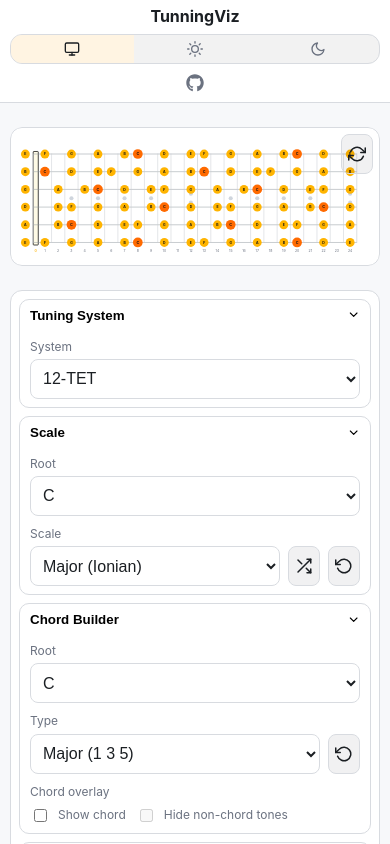
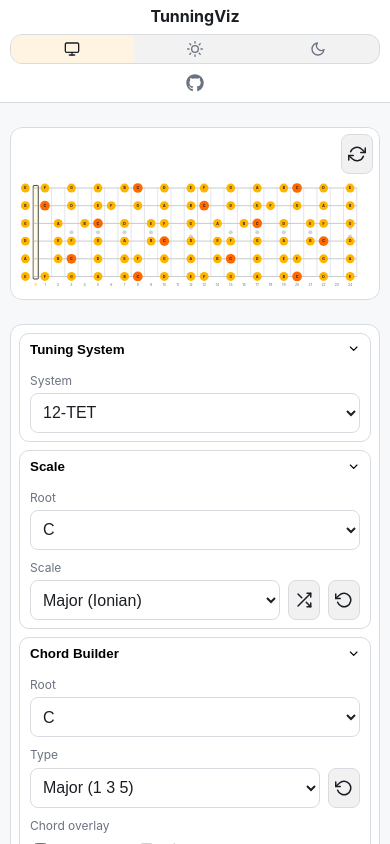
Before and after one commit to DMNerd/tuning-visualizer, a React (Vite) app: page / in a window 390 px wide. Shown: the top 844 px of the page. Built offline with nearby package versions, Linux system fonts and the light colour scheme.

Commit message:
Quick fix reset button on mobile

```diff
--- a/src/styles/responsive.css
+++ b/src/styles/responsive.css
@@ -49,6 +49,9 @@
 }
 
 @media (width <= 600px) {
+  .tv-stage__surface {
+    padding-block-start: clamp(48px, 12vw, 64px);
+  }
   select,
   input[type="number"],
   input[type="range"],
```
